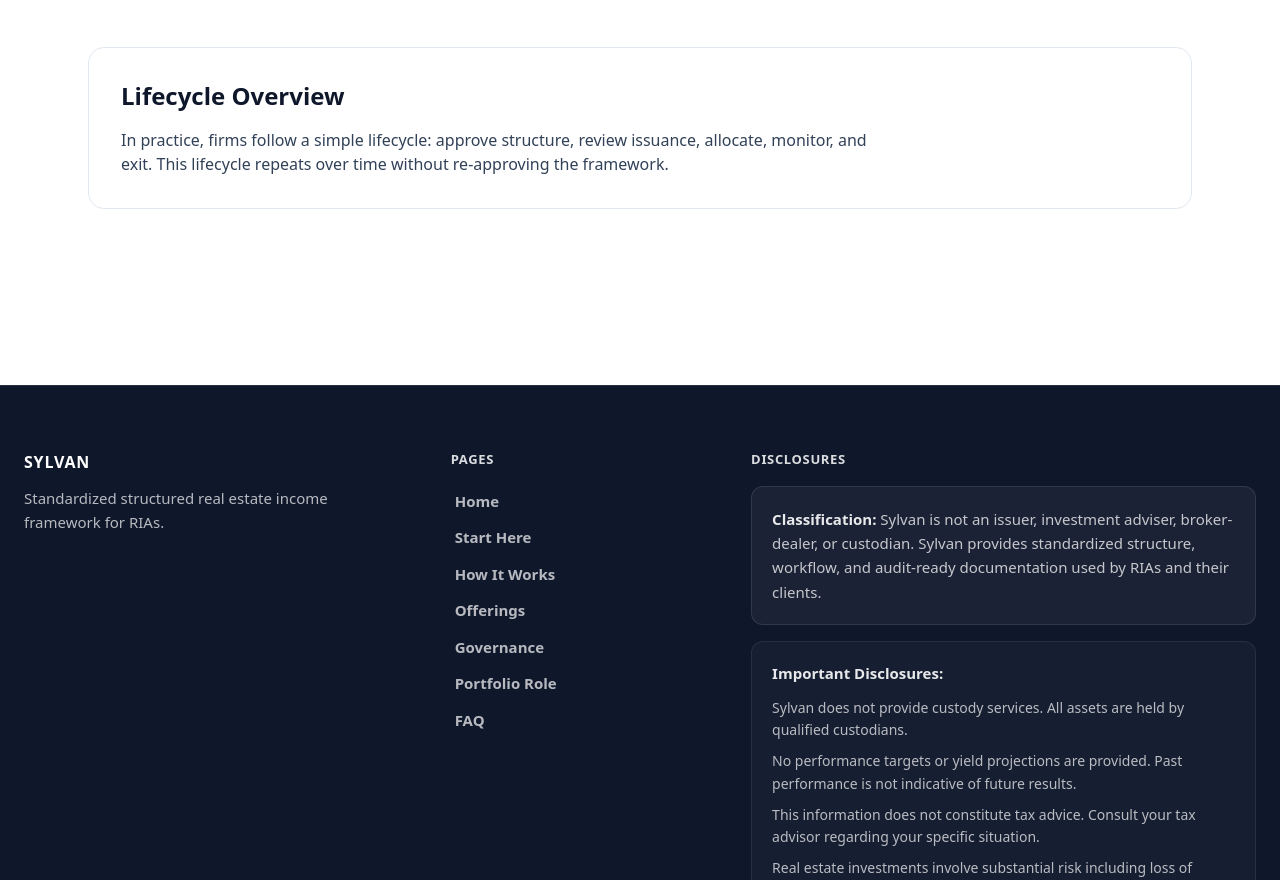
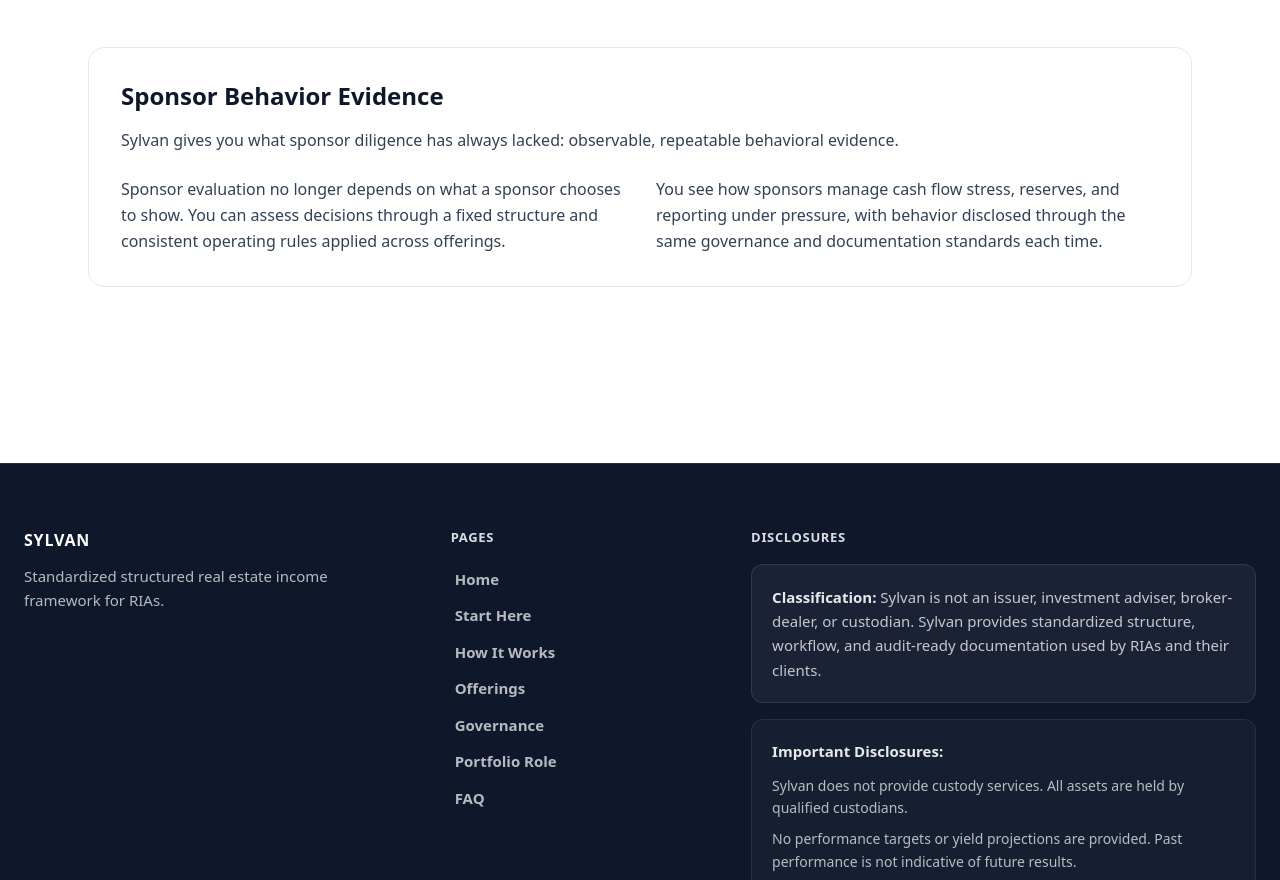
Before and after one commit to Glynac-AI/Sylvian-website, a Next.js app: page /how-it-works in a window 1280 px wide. Shown: the part 1560-2440 px from the top of the page. Built offline with nearby package versions, Linux system fonts and the light colour scheme.

Commit message:
Update Section2.tsx
changes in home page

```diff
--- a/components/how-it-works/Section2.tsx
+++ b/components/how-it-works/Section2.tsx
@@ -64,14 +64,21 @@
         <Reveal>
           <div className="rounded-2xl border border-slate-200 p-8">
             <h2 className="text-2xl font-semibold text-slate-900 mb-4">
-              Lifecycle Overview
+              Sponsor Behavior Evidence
             </h2>
 
-            <p className="text-slate-700 max-w-3xl">
-              In practice, firms follow a simple lifecycle: approve structure, review
-              issuance, allocate, monitor, and exit. This lifecycle repeats over time
-              without re-approving the framework.
+            <p className="text-slate-700 mb-6 max-w-4xl">
+              Sylvan gives you what sponsor diligence has always lacked: observable, repeatable behavioral evidence.
             </p>
+
+            <div className="grid grid-cols-1 gap-6 md:grid-cols-2 md:gap-8">
+              <p className="text-slate-700 leading-relaxed">
+                Sponsor evaluation no longer depends on what a sponsor chooses to show. You can assess decisions through a fixed structure and consistent operating rules applied across offerings.
+              </p>
+              <p className="text-slate-700 leading-relaxed">
+                You see how sponsors manage cash flow stress, reserves, and reporting under pressure, with behavior disclosed through the same governance and documentation standards each time.
+              </p>
+            </div>
           </div>
         </Reveal>
       </div>
```
